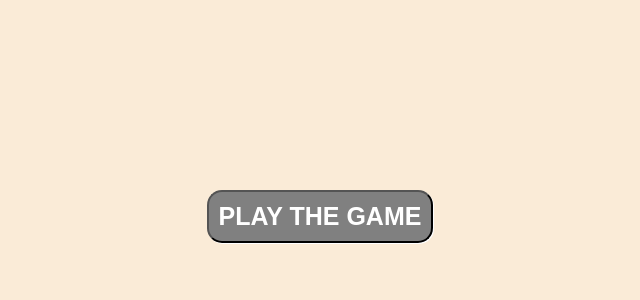
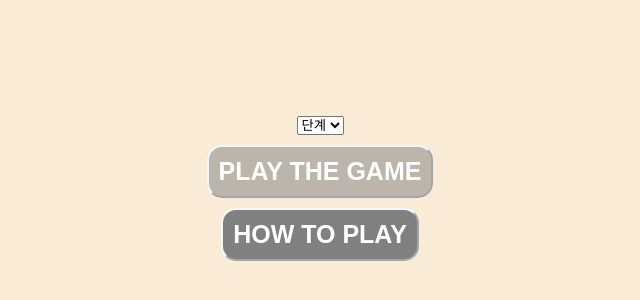
Before and after one commit to kdh3543/card_game, a Next.js app: page / in a window 1280 px wide. Shown: the part 184-484 px from the top of the page, without its empty margins (320-960 px from the left). Built offline with nearby package versions, Linux system fonts and the light colour scheme.

Commit message:
Fix: 홈 화면 및 단계 설정, 성공 실패 판단 작업 중

```diff
--- a/src/components/Home/Home.tsx
+++ b/src/components/Home/Home.tsx
@@ -3,26 +3,52 @@ import Image from "next/image";
 import { Inter } from "next/font/google";
 import styles from "@/styles/Home.module.css";
 import { useRouter } from "next/router";
+import { useState } from "react";
 
-const inter = Inter({ subsets: ["latin"] });
+// const inter = Inter({ subsets: ["latin"] });
 
 export default function Home() {
+  const [choice, setChoice] = useState("");
   const router = useRouter();
   const gameStart = () => {
-    router.push("/game");
+    console.log(choice);
+    if (!choice) return;
+    router.push(`/game?level=${parseInt(choice)}`);
+  };
+  const selectLevel = (e: any) => {
+    console.log(e.target.value);
+    setChoice(e.target.value);
   };
   return (
     <>
       <Head>
-        <title>Create Next App</title>
+        <title>미니 게임</title>
         <meta name="description" content="Generated by create next app" />
         <meta name="viewport" content="width=device-width, initial-scale=1" />
         {/* <link rel="icon" href="/favicon.ico" /> */}
       </Head>
       <main className={styles.main}>
-        <div className={styles.navbar}>
+        <div>
+          <select onChange={(e) => selectLevel(e)}>
+            <option value="">{"단계"}</option>
+            <option value="8">{"1"}</option>
+            <option value="12">{"2"}</option>
+            <option value="20">{"3"}</option>
+          </select>
+        </div>
+
+        <div>
+          <button
+            className={choice ? styles.playBtn : styles.forbiddenBtn}
+            onClick={gameStart}
+            disabled={choice ? false : true}
+          >
+            {"PLAY THE GAME"}
+          </button>
+        </div>
+        <div>
           <button className={styles.playBtn} onClick={gameStart}>
-            {"PLAY THE GAME"}
+            {"HOW TO PLAY"}
           </button>
         </div>
       </main>
--- a/src/styles/Game.module.css
+++ b/src/styles/Game.module.css
@@ -2,6 +2,7 @@
   min-height: 100vh;
   align-items: center;
   background-color: white;
+  perspective: 300px;
 }
 
 .answerCount {
@@ -14,7 +15,6 @@
 }
 
 .cardContainer {
-  border: 1px solid black;
   width: 70%;
   display: flex;
   margin: auto;
@@ -25,16 +25,32 @@
   font-size: 30px;
 }
 
-.card {
-  width: 30%;
+.easy {
+  width: 25%;
+  display: flex;
+  align-items: center;
+  justify-content: center;
+  padding: 10px;
+}
+
+.middle {
+  width: 25%;
+  padding: 10px;
   display: flex;
   align-items: center;
   justify-content: center;
 }
+.hard {
+  width: 25%;
+  display: flex;
+  align-items: center;
+  justify-content: center;
+  padding: 10px;
+}
 
 .cardContent {
   width: 200px;
-  height: 300px;
+  height: 200px;
   background-color: gray;
   display: flex;
   align-items: center;
@@ -46,7 +62,7 @@
 }
 .cardCheckedContent {
   width: 200px;
-  height: 300px;
+  height: 200px;
   background-color: gray;
   display: flex;
   align-items: center;
@@ -68,3 +84,21 @@
   cursor: not-allowed;
   visibility: visible;
 }
+
+.fail {
+  width: 100%;
+  text-align: center;
+  margin-top: 10px;
+  font-size: 20px;
+  font-weight: bold;
+  color: red;
+  position: absolute;
+}
+.success {
+  width: 100%;
+  text-align: center;
+  margin-top: 10px;
+  font-size: 20px;
+  font-weight: bold;
+  color: blue;
+}
--- a/src/styles/Home.module.css
+++ b/src/styles/Home.module.css
@@ -1,19 +1,18 @@
 .main {
-  display: flex;
   /* flex-direction: column; */
   /* justify-content: space-between; */
-  align-items: center;
-  justify-content: center;
+  text-align: center;
+  padding-top: 300px;
   /* padding: 6rem; */
   min-height: 100vh;
   background-color: antiquewhite;
 }
 
 .navbar {
-  display: flex;
   /* height: 50px; */
   width: 100%;
 }
+
 .playBtn {
   padding: 10px;
   font-size: 25px;
@@ -23,8 +22,21 @@
   border-radius: 15px;
   background-color: gray;
   color: white;
-  box-shadow: 1px 1px;
+  border-color: aliceblue;
+  margin-top: 10px;
   /* border: n; */
+}
+
+.forbiddenBtn {
+  padding: 10px;
+  font-size: 25px;
+  margin: auto;
+  font-weight: bold;
+  border-radius: 15px;
+  border-color: aliceblue;
+  background-color: #80808080;
+  color: white;
+  margin-top: 10px;
 }
 
 /* Enable hover only on non-touch devices */
```
Also changed, not shown: src/components/Game/Game.tsx (+65 -22 lines).
